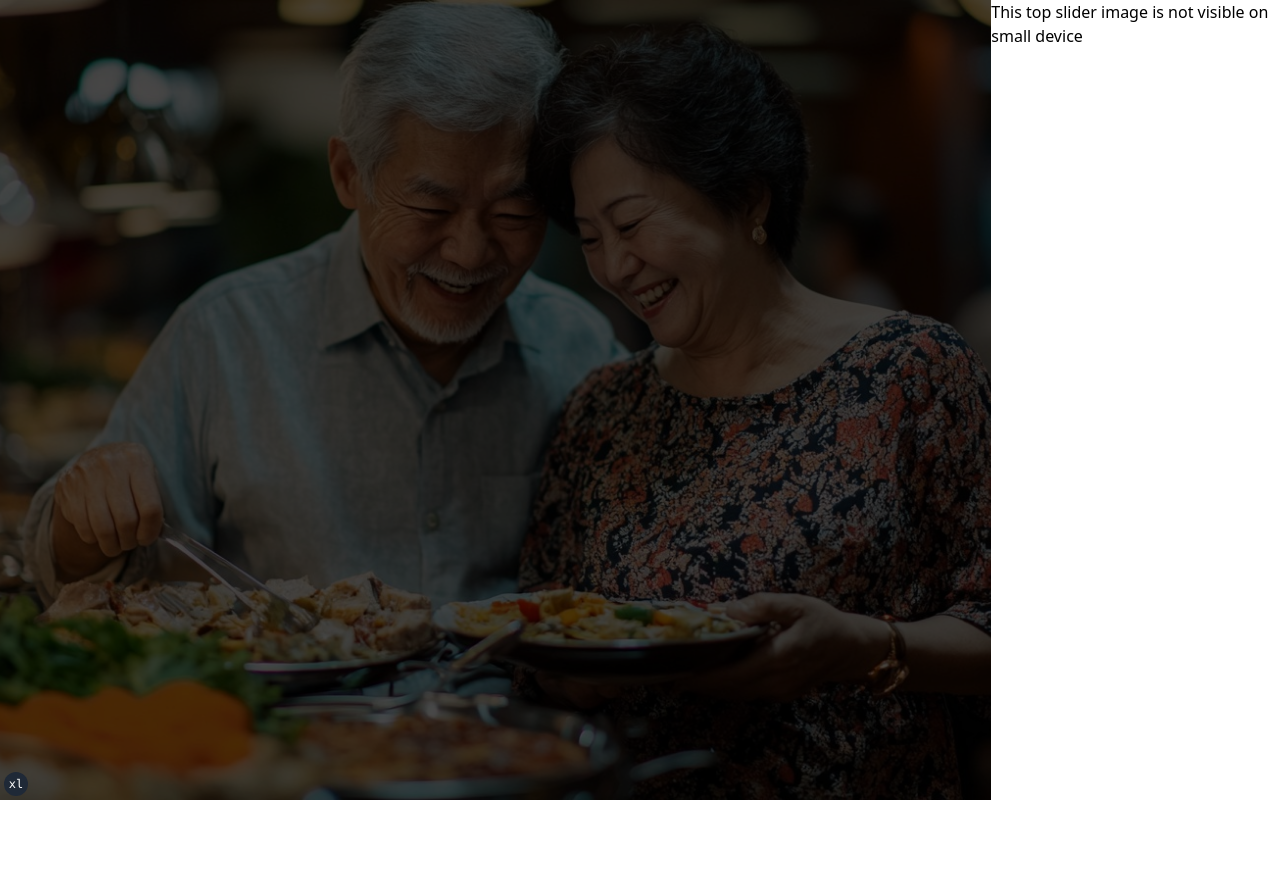
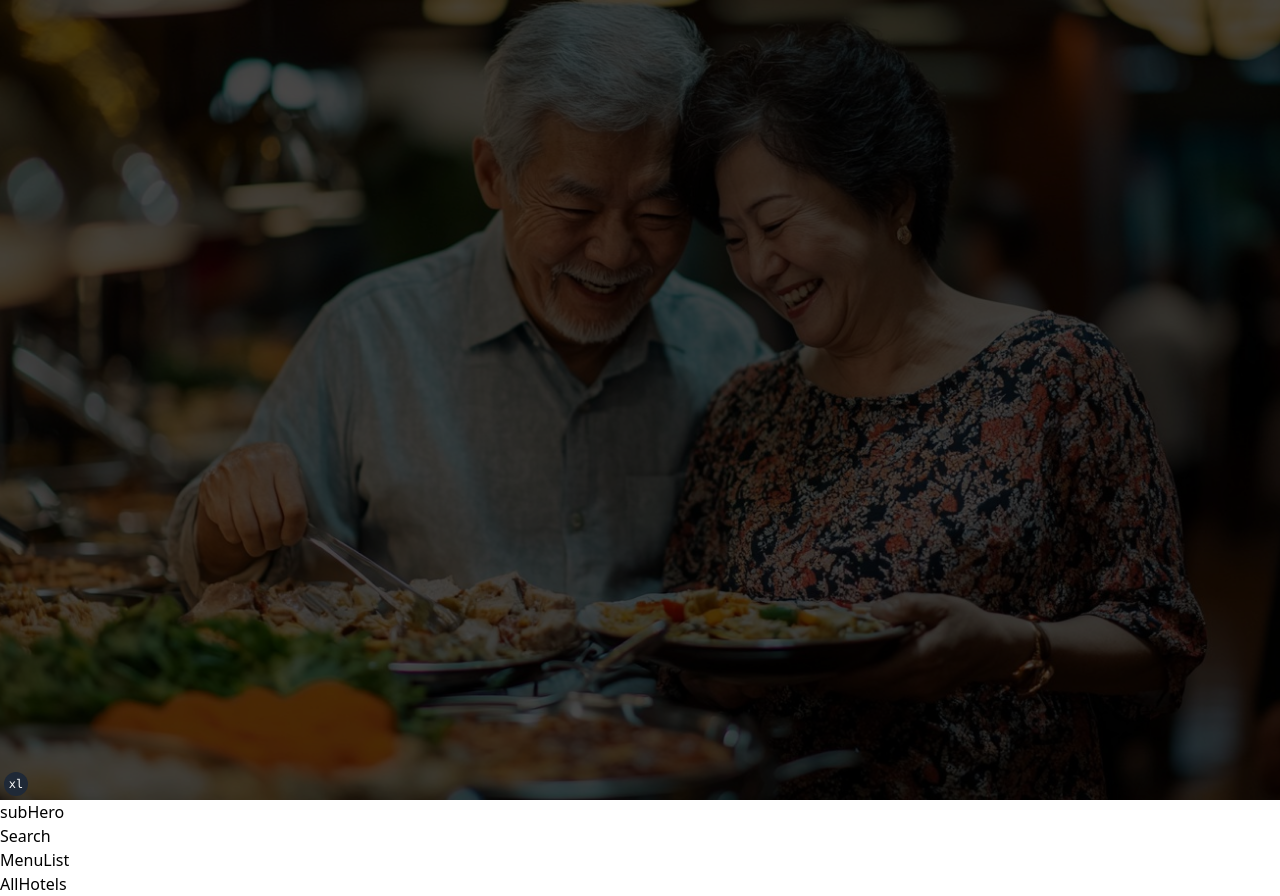
Before and after one commit to leconstantin/openTb, a Next.js app: page / in a window 1280 px wide. Before the commit the page ends 800 px from the top, so only its background shows below. Built offline with nearby package versions, Linux system fonts and the light colour scheme.

Commit message:
added sections

```diff
--- a/src/app/page.tsx
+++ b/src/app/page.tsx
@@ -1,12 +1,19 @@
+import AllHotels from "@/features/home/AllHotels";
 import Hero from "@/features/home/hero";
+import MenuList from "@/features/home/MenuList";
+import SearchTab from "@/features/home/SearchTab";
+import SubHero from "@/features/home/subHero";
 
 export default function Home() {
   return (
     <main>
       <div className="hidden md:flex">
         <Hero />
-        This top slider image is not visible on small device
       </div>
+      <SubHero />
+      <SearchTab />
+      <MenuList />
+      <AllHotels />
     </main>
   );
 }
--- a/src/config/home.ts
+++ b/src/config/home.ts
@@ -8,7 +8,7 @@ export const heroContent = [
   {
     title: "Discover, Book, and Indulge with Ease",
     subtitle:
-      "From cozy stays to delightful dining experiences, we've made booking simple and stress-free. Explore top-rated hotels and restaurants near you or around the world, all in one friendly platform.🖐️",
+      "From cozy stays to delightful dining experiences, we've made booking simple and stress-free. Explore top-rated hotels and restaurants near you or around the world.🖐️",
     image: "/hero_b.jpg",
   },
   {
--- /dev/null
+++ b/src/features/home/AllHotels.tsx
@@ -0,0 +1,5 @@
+import React from "react";
+
+export default function AllHotels() {
+  return <div>AllHotels</div>;
+}
--- /dev/null
+++ b/src/features/home/MenuList.tsx
@@ -0,0 +1,3 @@
+export default function MenuList() {
+  return <div>MenuList</div>;
+}
--- /dev/null
+++ b/src/features/home/SearchTab.tsx
@@ -0,0 +1,3 @@
+export default function SearchTab() {
+  return <div>Search</div>;
+}
--- /dev/null
+++ b/src/features/home/subHero.tsx
@@ -0,0 +1,3 @@
+export default function SubHero() {
+  return <div>subHero</div>;
+}
```
